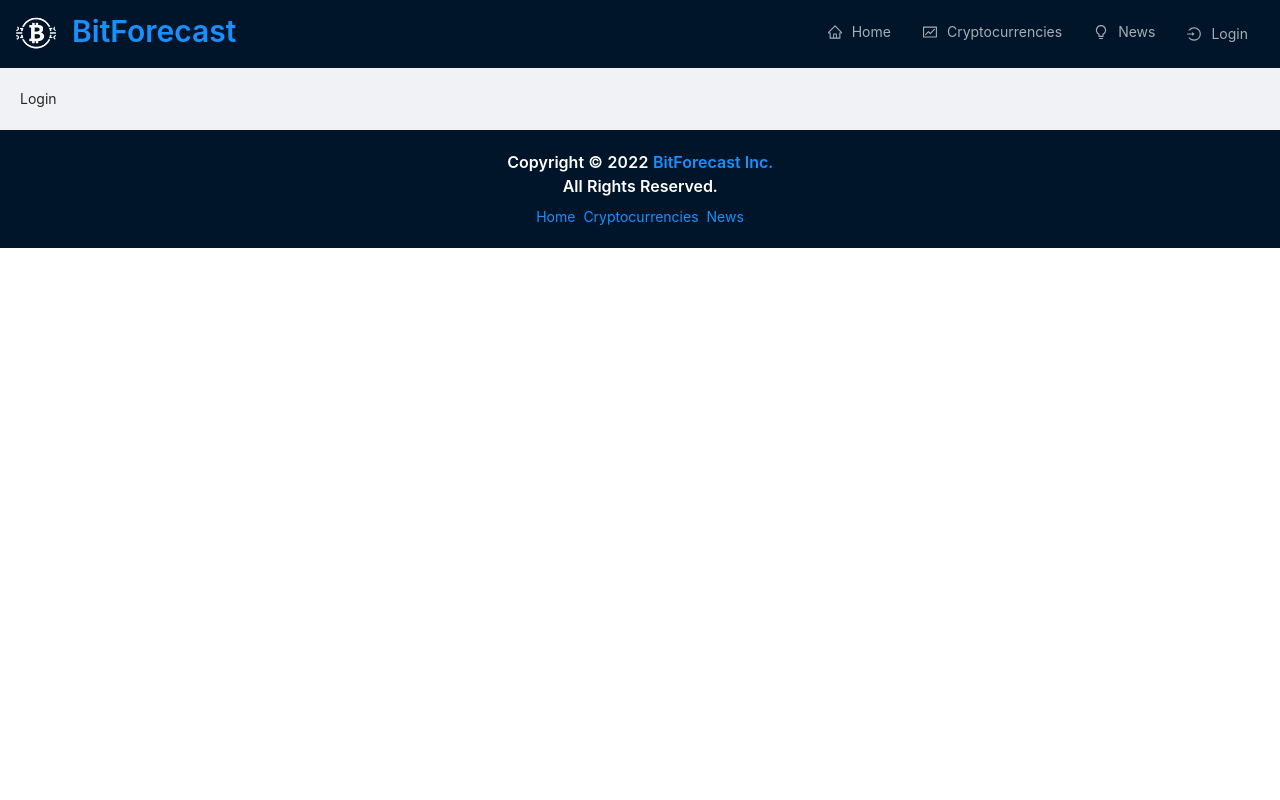
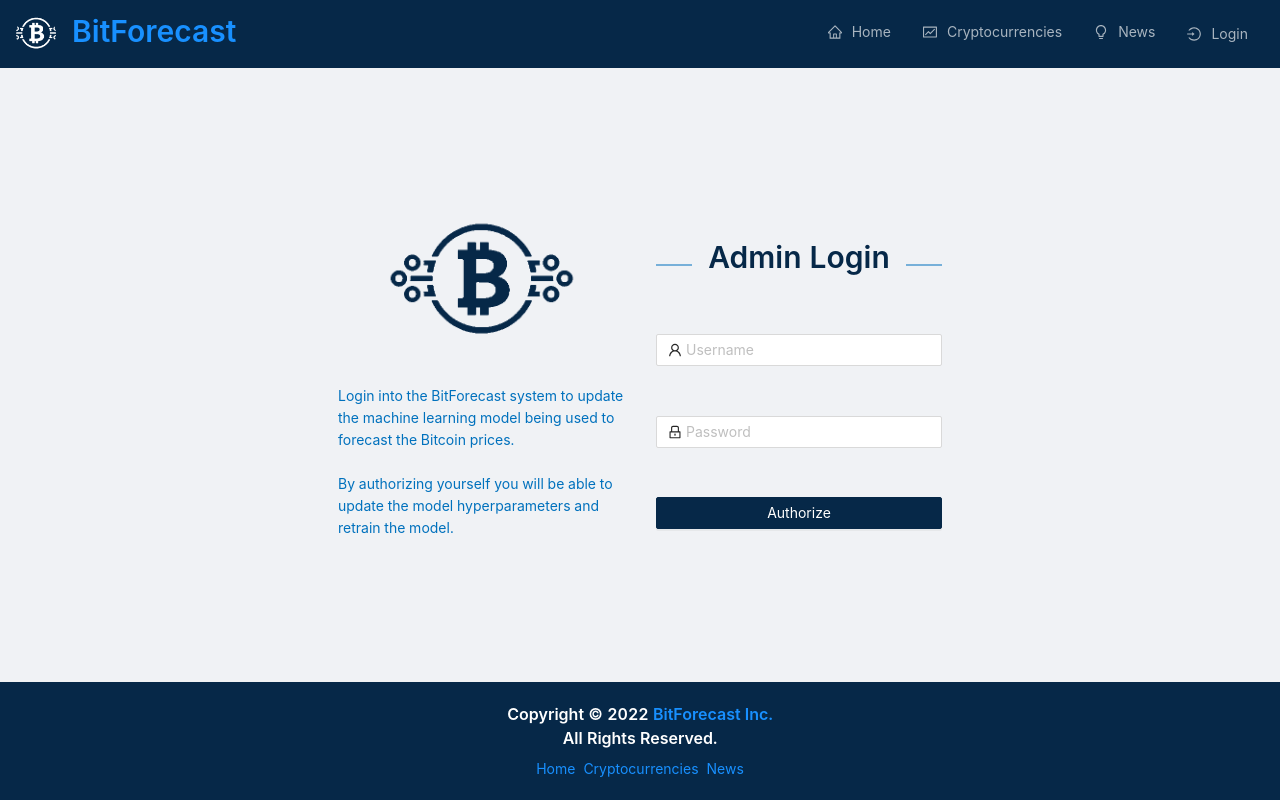
Before and after one commit to Ammar-Raneez/BitForecast, a React (Create React App) app in the folder client/: page /login in a window 1280 px wide. Built offline with nearby package versions, Linux system fonts and the light colour scheme; no server answers.

Commit message:
feat: add login template

```diff
--- a/client/src/App.css
+++ b/client/src/App.css
@@ -6,7 +6,7 @@
   --dark-blue: #0071bd;
   --light-blue: #e6f7ff;
   --border: #d9d9d9;
-  --bgDark: #001529;
+  --bgDark: #062848;
 }
 
 * {
@@ -23,17 +23,19 @@
   display: flex;
   overflow: hidden;
   flex-direction: column;
+  min-height: 100vh;
 }
 
 .navbar {
-  flex: 0.2;
   padding: 0.5rem 1rem;
-  background-color: rgb(0, 21, 41);
+  background-color: var(--bgDark);
 }
 
 .main {
-  flex: 0.8;
+  flex: 1;
   width: 100%;
+  display: flex;
+  flex-direction: column;
 }
 
 .routes {
@@ -56,6 +58,7 @@
 .navbar-menu {
   display: flex;
   align-items: center;
+  background-color: var(--bgDark) !important;
 }
 
 .logo {
@@ -327,7 +330,61 @@
   margin-top: 20px !important;
 }
 
+
+/* Login form */
+.admin-login-branding {
+  padding: 1rem;
+  display: flex;
+  justify-content: center;
+  align-items: center;
+  flex-direction: column;
+}
+
+.admin-login-logo {
+  width: 200px;
+  object-fit: contain;
+}
+
+.admin-login-desc {
+  color: var(--dark-blue) !important;
+}
+
+.login-form {
+  height: 100%;
+  display: flex;
+  flex-direction: column;
+  justify-content: space-evenly;
+}
+
+.login-form .ant-divider {
+  border-top-color: var(--dark-blue) !important;
+}
+
+.login-form .ant-divider-inner-text,
+.admin-login-title {
+  color: var(--bgDark) !important;
+}
+
+.admin-login-title {
+  text-align: center;
+}
+
+.login-form-button {
+  width: 100%;
+  background-color: var(--bgDark) !important;
+  border-color: var(--bgDark) !important;
+}
+
+
 /* Responsiveness */
+@media screen and (max-width: 1200px) {
+  .admin-login-branding,
+  .admin-login-form {
+    flex: 1 !important;
+    max-width: 100% !important;
+  }
+}
+
 @media screen and (max-width: 1050px) {
   .nav-container {
     height: 6vh;
@@ -340,12 +397,7 @@
     overflow: hidden;
   }
 
-  .navbar {
-    flex: 1;
-  }
-
   .main {
-    flex: 1;
     margin-left: 0px;
     margin-right: 10px;
   }
@@ -377,6 +429,10 @@
   .logo-container .logo {
     display: none;
   }
+
+  .admin-login-branding {
+    display: none !important;
+  }
 }
 
 @media screen and (max-width: 500px) {
--- a/client/src/App.js
+++ b/client/src/App.js
@@ -18,7 +18,7 @@
         <Navbar />
       </div>
       <div className="main">
-        <Layout>
+        <Layout style={{ justifyContent: 'center' }}>
           <div className="routes">
             <Routes>
               <Route exact path="/" element={<Home />} />
--- a/client/src/components/Home.jsx
+++ b/client/src/components/Home.jsx
@@ -7,8 +7,6 @@
 import News from './News';
 import { useGetCryptosQuery } from '../services/cryptoDetailsApi';
 
-const { Title } = Typography;
-
 const Home = () => {
   const { data, isFetching } = useGetCryptosQuery(10);
   const globalStats = data?.data?.stats;
@@ -17,7 +15,7 @@
 
   return (
     <>
-      <Title level={2} className="heading">Global Crypto Stats</Title>
+      <Typography.Title level={2} className="heading">Global Crypto Stats</Typography.Title>
       <Row gutter={[32, 32]}>
         <Col span={12}>
           <Statistic title="Total Cryptocurrencies" value={globalStats.total} />
@@ -39,17 +37,17 @@
         </Col>
       </Row>
       <div className="home-heading-container">
-        <Title level={2} className="home-title">Top 10 Cryptos In The World</Title>
-        <Title level={3} className="show-more">
+        <Typography.Title level={2} className="home-title">Top 10 Cryptos In The World</Typography.Title>
+        <Typography.Title level={3} className="show-more">
           <Link to="/cryptocurrencies">Show more</Link>
-        </Title>
+        </Typography.Title>
       </div>
       <Cryptocurrencies simplified />
       <div className="home-heading-container">
-        <Title level={2} className="home-title">Latest Crypto News</Title>
-        <Title level={3}>
+        <Typography.Title level={2} className="home-title">Latest Crypto News</Typography.Title>
+        <Typography.Title level={3}>
           <Link to="/news">Show more</Link>
-        </Title>
+        </Typography.Title>
       </div>
       <News simplified />
     </>
--- a/client/src/components/Login.jsx
+++ b/client/src/components/Login.jsx
@@ -1,8 +1,89 @@
 import React from 'react';
+import {
+  Avatar,
+  Button,
+  Col,
+  Divider,
+  Form,
+  Input,
+  Layout,
+  Row,
+  Typography,
+} from 'antd';
+import { LockOutlined, UserOutlined } from '@ant-design/icons';
+
+import logo from '../images/logo-secondary.png';
 
 function Login() {
+  const onFinish = (values) => {
+    console.log('Success:', values);
+  };
+
+  const onFinishFailed = (errorInfo) => {
+    console.log('Failed:', errorInfo);
+  };
+
   return (
-    <div>Login</div>
+    <Layout>
+      <Row gutter={[32, 32]} style={{ justifyContent: 'center' }}>
+        <Col span={6} className="admin-login-branding">
+          <Row style={{ justifyContent: 'center', padding: '0rem 1rem 2rem 1rem' }}>
+            <img src={logo} alt="logo" className="admin-login-logo" />
+          </Row>
+          <Row>
+            <Typography.Text level={2} className="admin-login-desc">
+              Login into the BitForecast system to update the machine learning model being used
+              to forecast the Bitcoin prices.
+            </Typography.Text>
+          </Row>
+          <br />
+          <Row>
+            <Typography.Text level={2} className="admin-login-desc">
+              By authorizing yourself you will be able to update the model hyperparameters and retrain
+              the model.
+            </Typography.Text>
+          </Row>
+        </Col>
+        <Col span={6} className="admin-login-form">
+          <Form
+            name="admin-login"
+            labelCol={{ span: 6 }}
+            initialValues={{ remember: true }}
+            onFinish={onFinish}
+            onFinishFailed={onFinishFailed}
+            autoComplete="off"
+            className="login-form"
+          >
+            <Divider plain={false}>
+              <Typography.Title level={2} className="admin-login-title">
+                Admin Login
+              </Typography.Title>
+            </Divider>
+            <Form.Item
+              name="username"
+              rules={[{ required: true, message: 'Please enter the username' }]}
+            >
+              <Input prefix={<UserOutlined />} placeholder="Username" />
+            </Form.Item>
+            <Form.Item
+              name="password"
+              rules={[{ required: true, message: 'Please enter the password' }]}
+            >
+              <Input
+                prefix={<LockOutlined />}
+                type="password"
+                placeholder="Password"
+              />
+            </Form.Item>
+            <Form.Item style={{ marginBottom: 0 }}>
+              <Button type="primary" htmlType="submit" className="login-form-button">
+                Authorize
+              </Button>
+            </Form.Item>
+          </Form>
+        </Col>
+      </Row>
+    </Layout>
   );
 }
 
--- a/client/src/components/Navbar.jsx
+++ b/client/src/components/Navbar.jsx
@@ -7,7 +7,7 @@
   LoginOutlined,
 } from '@ant-design/icons';
 
-import icon from '../images/logo.png';
+import logo from '../images/logo.png';
 
 const Navbar = () => {
   const navigate = useNavigate();
@@ -15,7 +15,7 @@
   return (
     <div className="nav-container">
       <div className="logo-container">
-        <Avatar src={icon} size="large" />
+        <Avatar src={logo} size="large" />
         <Typography.Title level={2} className="logo">
           <Link to="/">BitForecast</Link>
         </Typography.Title>
```
Also changed, not shown: client/src/images/logo-secondary.png (added).
